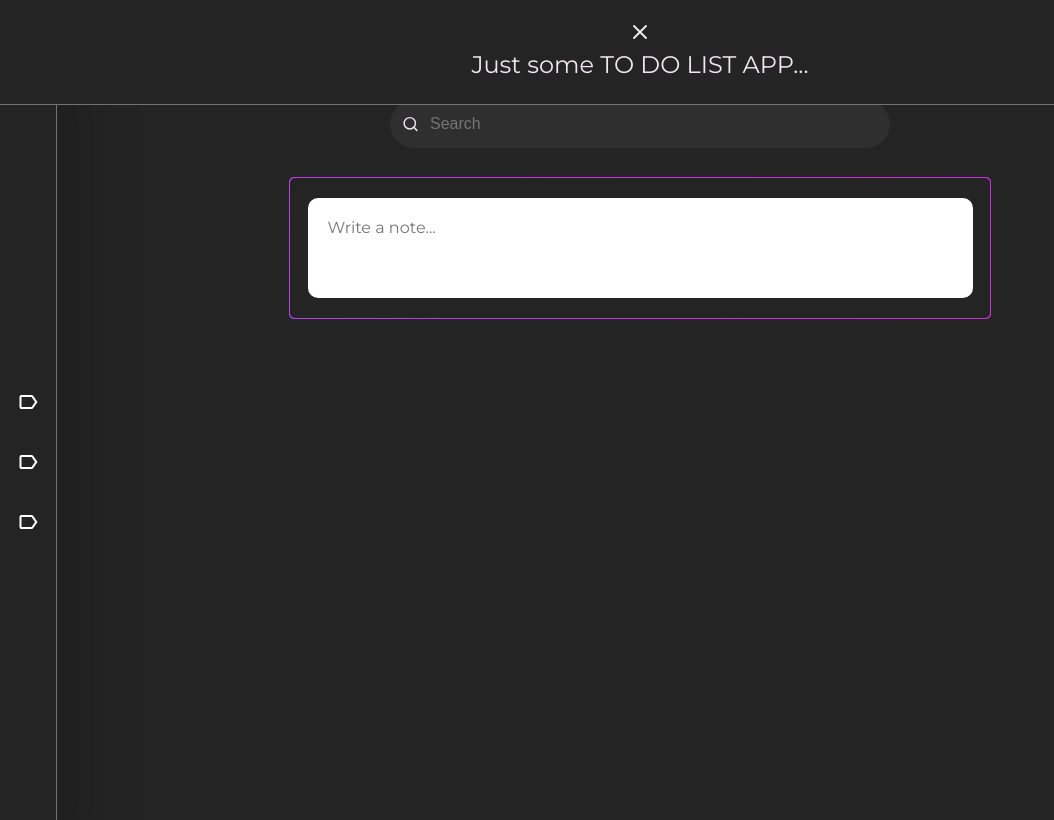
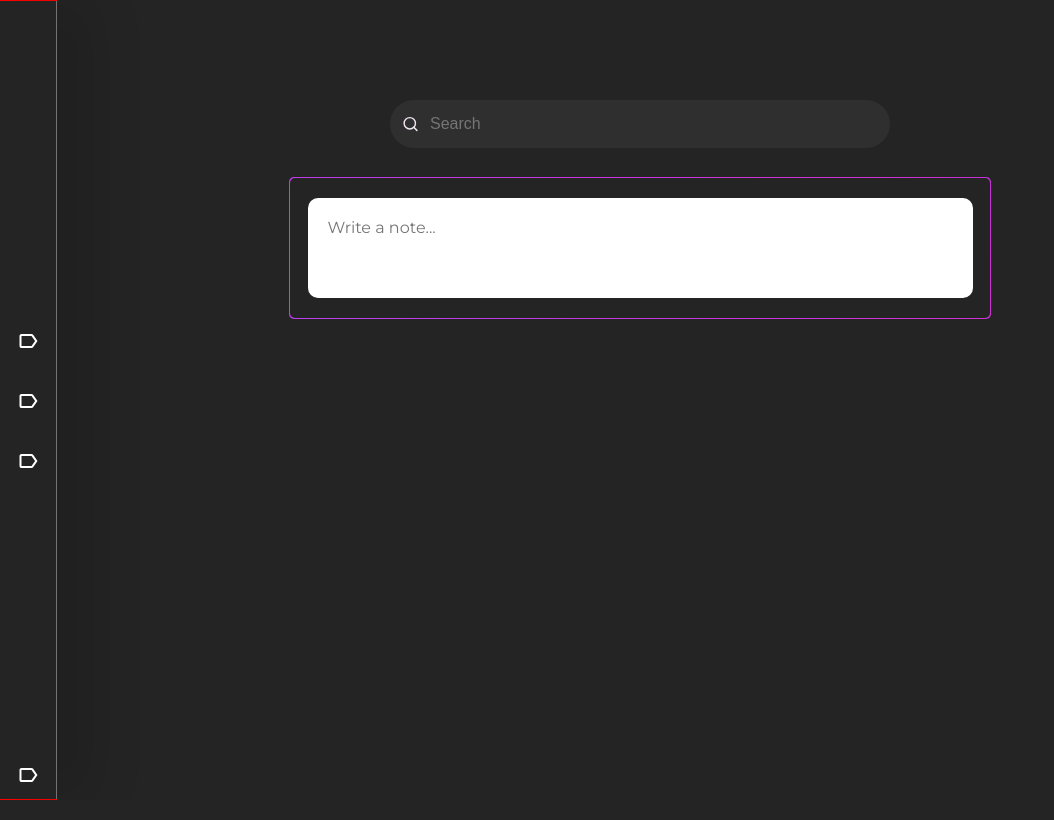
Before and after one commit to JlordS32/TDL-App, a React (Vite) app: page /note in a window 1280 px wide. Shown: the top 820 px of the page, without its empty margins (0-1054 px from the left). Built offline with nearby package versions, Linux system fonts and the light colour scheme; a web font is replaced by a local one.

Commit message:
more stuff

```diff
--- a/src/components/header/Header.jsx
+++ b/src/components/header/Header.jsx
@@ -4,9 +4,6 @@ import XIcon from '../../assets/icons/XIcon';
 const Header = () => {
    return (
       <div className='header-container'>
-         <div className='toggle-navicon-title'>
-            <XIcon />
-         </div>
          Just some TO DO LIST APP...
       </div>
    )
--- a/src/components/navigation/Nav.jsx
+++ b/src/components/navigation/Nav.jsx
@@ -44,6 +44,15 @@ const Nav = () => {
 					</div>
 					<span className='nav-icons-text'>Hello</span>
 				</div>
+				<div
+					className='nav-icons'
+					onClick={() => handleToggleItem('Test 2')}
+				>
+					<div>
+						<LabelIcon width='25' />
+					</div>
+					<span className='nav-icons-text'>Settings</span>
+				</div>
 			</div>
 
 			{toggleItem && (
--- a/src/styles/header.modules.css
+++ b/src/styles/header.modules.css
@@ -14,7 +14,7 @@
 
    --default-font:'Montserrat', sans-serif;
    --ysabeau-infant: 'Ysabeau Infant', sans-serif;
-   --header-height: 4rem;
+   --header-height: 2rem;
 }
 
 .header-container {
@@ -29,4 +29,8 @@
    position: fixed;
    background-color: var(--dark-gray);
    z-index: 5;
+   display: flex;
+   align-items: center;
+   justify-content: center;
+   display: none;
 }
--- a/src/styles/nav.modules.css
+++ b/src/styles/nav.modules.css
@@ -34,7 +34,10 @@
    flex-direction: row;
    background-color: transparent;
    z-index: 4;
-   margin-top: var(--header-height);
+   border-top: 1px red solid;
+   border-bottom: 1px red solid;
+   box-sizing: border-box;
+   font-family: var(--default-font);
 }
 
 .nav-icons-container,
@@ -85,7 +88,7 @@
 }
 
 .nav-icons-container:hover {
-   width: 7.5rem;
+   width: 9rem;
 
    & .nav-icons-text {
       display: block;
@@ -102,6 +105,14 @@
 
 .nav-icons > div {
    margin-left: 1rem;
+}
+
+.nav-icons:nth-child(1) {
+   margin-top: 40vh;
+}
+
+.nav-icons:nth-child(4) {
+   margin-top: auto;
 }
 
 .nav-icons-text {
@@ -137,7 +148,7 @@
 }
 
 .nav-items-container {
-   outline: 1px red solid;
+   border-right: 1px var(--light-grey) solid;
    height: 100%;
    display: flex;
    align-items: center;
@@ -145,6 +156,7 @@
    justify-content: center;
    width: 300px;
    transform: translateX(-10px);
+   background-color: var(--dark-gray);
 }
 
 @media screen and (max-width: 1200px) {
```
